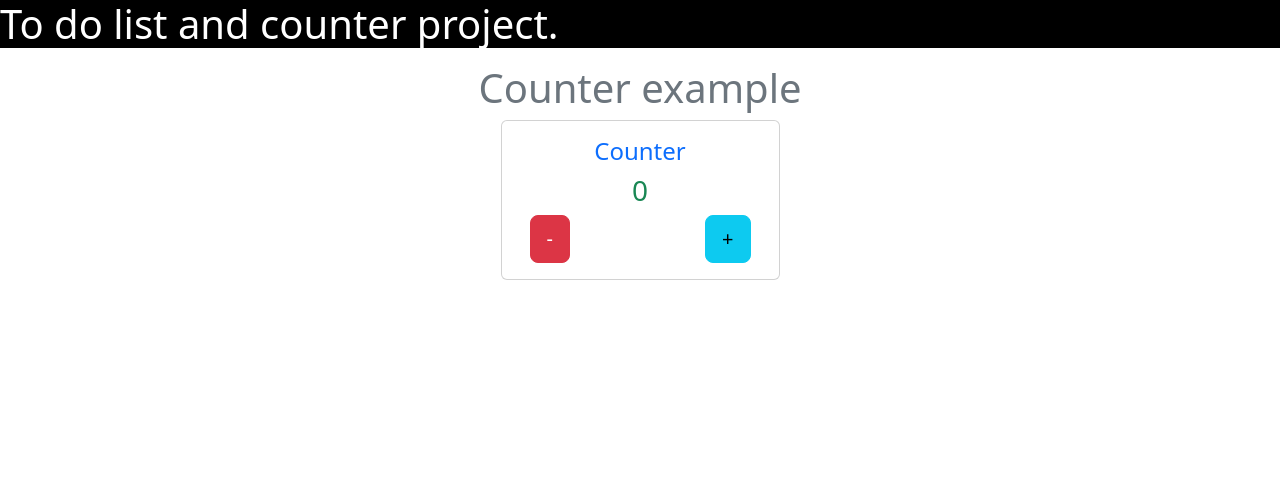
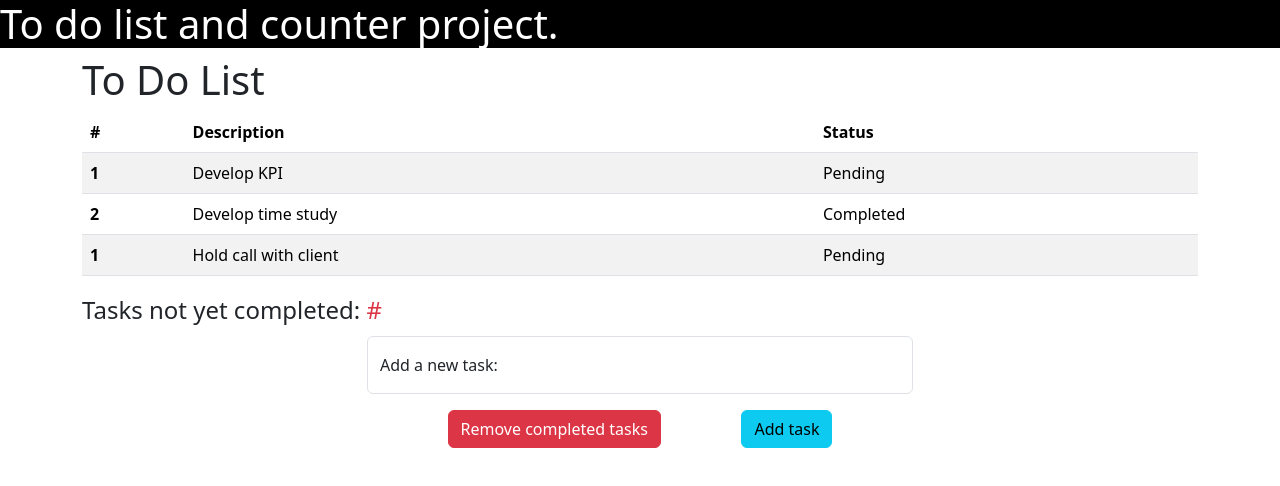
Before and after one commit to edlombanal/react_todo_list, a React (Create React App) app: page / in a window 1280 px wide. Shown: the top 486 px of the page. Built offline with nearby package versions, Linux system fonts and the light colour scheme.

Commit message:
Create todo list skeleton

```diff
--- a/src/App.jsx
+++ b/src/App.jsx
@@ -1,12 +1,13 @@
 import "./App.scss";
 import Counter from "./Pages/Counter/Counter.jsx";
+import ToDoList from "./Pages/ToDoList/ToDoList";
 
 function App() {
   return (
     <div className="App">
       <h1 className="bg-black text-white">To do list and counter project.</h1>
       <div className="container-lg">
-        <Counter />
+        <ToDoList />
       </div>
     </div>
   );
--- a/src/Pages/ToDoList/ToDoList.jsx
+++ b/src/Pages/ToDoList/ToDoList.jsx
@@ -0,0 +1,70 @@
+import { useState } from "react";
+
+const ToDoList = () => {
+  return (
+    <div>
+      <h1>To Do List</h1>
+      <table class="table table-striped table-hover">
+        <thead>
+          <tr>
+            <th scope="col">#</th>
+            <th scope="col">Description</th>
+            <th scope="col">Status</th>
+          </tr>
+        </thead>
+        <tbody>
+          <tr>
+            <th scope="row">1</th>
+            <td>Develop KPI</td>
+            <td>Pending</td>
+          </tr>
+          <tr>
+            <th scope="row">2</th>
+            <td>Develop time study</td>
+            <td>Completed</td>
+          </tr>
+          <tr>
+            <th scope="row">1</th>
+            <td>Hold call with client</td>
+            <td>Pending</td>
+          </tr>
+        </tbody>
+      </table>
+      <div className="row justify-content-center">
+        <legend>
+          Tasks not yet completed:{" "}
+          <span className="font-weight-bold text-danger h4">#</span>
+        </legend>
+        <div className="col-6">
+          <div className="form-floating">
+            <input
+              className="form-control"
+              placeholder="Leave a comment here"
+              id="floatingTextarea"
+              //ref={taskRef}
+            />
+            <label htmlFor="floatingTextarea">Add a new task:</label>
+            <div className="d-flex justify-content-evenly mt-3">
+              <button
+                type="submit"
+                className="btn btn-danger mb-3"
+                //onClick={handleClearAll}
+              >
+                Remove completed tasks
+              </button>
+              <button
+                type="submit"
+                className="btn btn-info mb-3"
+                //onClick={handleAddTask}
+              >
+                Add task
+              </button>
+            </div>
+          </div>
+        </div>
+      </div>
+    </div>
+  );
+};
+
+export default ToDoList;
```
